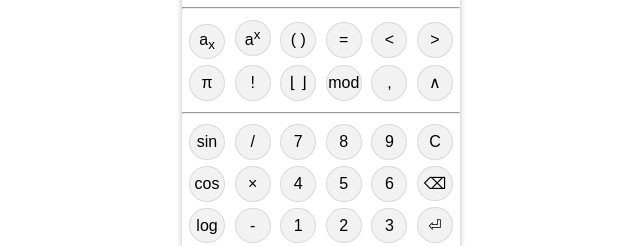
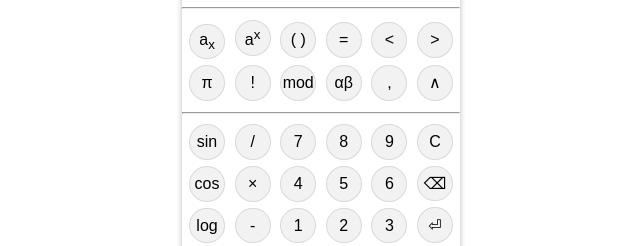
Before and after one commit to dimalit/fcalc, a plain HTML site: page index.html in a window 1280 px wide. Shown: the part 381-627 px from the top of the page, 319-959 px from the left. Drawn offline with nearby package versions, Linux system fonts and the light colour scheme; files whose address does not match are found by name.

Commit message:
Add greek button

```diff
--- a/index.html
+++ b/index.html
@@ -62,8 +62,8 @@
 
         <div class="key" id="kPi">&pi;</div>
         <div class="key" id="k">!</div>
-        <div class="key" id="kFloor">⌊ ⌋</div>
         <div class="key" id="kMod">mod</div>
+        <div class="key" id="kGreek">&alpha;&beta;</div>
         <div class="key" id="kComma">,</div>
         <div class="key" id="kAnd">&and;</div>
 
```
